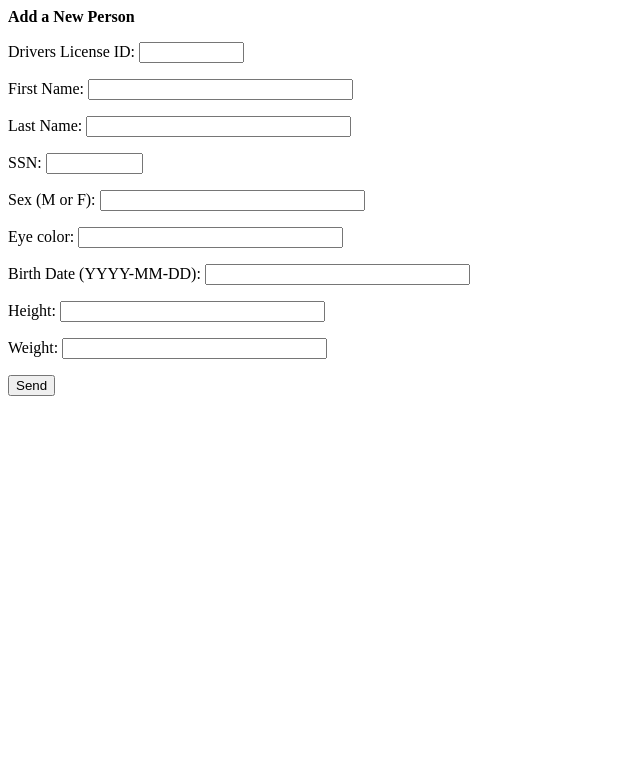
After one commit to lflo5727/CS470-Database, a PHP site: page /personadded.php in a window 1280 px wide. The commit adds this page. Shown: the top 783 px of the page, without its empty margins (0-640 px from the left). Run offline with PHP 8.4, Linux system fonts and the light colour scheme.

Commit message:
Added three new files

```diff
--- /dev/null
+++ b/www/SecurityProject/personadded.php
@@ -0,0 +1,237 @@
+<html>
+<head>
+<title>Add Person</title>
+</head>
+<body>
+<?php
+
+
+$servername = "localhost";
+$username = "root";
+$password = "";
+$dbname = "dmv";
+// Create connection
+$conn = new mysqli($servername, $username, $password, $dbname);
+
+
+if(isset($_POST['submit'])){
+
+    $data_missing = array();
+
+    if(empty($_POST['dl_id'])){
+
+        // Adds name to array
+        $data_missing[] = 'dl_id';
+
+    } else {
+
+        // Trim white space from the name and store the name
+        $f_name = trim($_POST['dl_id']);
+
+    }
+
+    if(empty($_POST['first'])){
+
+        // Adds name to array
+        $data_missing[] = 'first';
+
+    } else{
+
+        // Trim white space from the name and store the name
+        $first = trim($_POST['first']);
+
+    }
+
+    if(empty($_POST['last'])){
+
+        // Adds name to array
+        $data_missing[] = 'last';
+
+    } else {
+
+        // Trim white space from the name and store the name
+        $last = trim($_POST['last']);
+
+    }
+
+    if(empty($_POST['ssn'])){
+
+        // Adds name to array
+        $data_missing[] = 'ssn';
+
+    } else {
+
+        // Trim white space from the name and store the name
+        $ssn = trim($_POST['ssn']);
+
+    }
+
+    if(empty($_POST['sex'])){
+
+        // Adds name to array
+        $data_missing[] = 'sex';
+
+    } else {
+
+        // Trim white space from the name and store the name
+        $sex = trim($_POST['sex']);
+
+    }
+
+    if(empty($_POST['eye_color'])){
+
+        // Adds name to array
+        $data_missing[] = 'eye_color';
+
+    } else {
+
+        // Trim white space from the name and store the name
+        $eye_color = trim($_POST['eye_color']);
+
+    }
+
+    if(empty($_POST['date_of_birth'])){
+
+        // Adds name to array
+        $data_missing[] = 'Zip date_of_birth';
+
+    } else {
+
+        // Trim white space from the name and store the name
+        $date_of_birth = trim($_POST['date_of_birth']);
+
+    }
+
+    if(empty($_POST['height'])){
+
+        // Adds name to array
+        $data_missing[] = 'height';
+
+    } else {
+
+        // Trim white space from the name and store the name
+        $height = trim($_POST['height']);
+
+    }
+
+    if(empty($_POST['weight'])){
+
+        // Adds name to array
+        $data_missing[] = 'weight';
+
+    } else {
+
+        // Trim white space from the name and store the name
+        $weight = trim($_POST['weight']);
+
+    }
+
+
+    if(empty($data_missing)){
+
+        //require_once('../serverconnection_update.php');
+
+        $query = "INSERT INTO person (dl_id, first, last,
+        ssn, sex, eye_color, date_of_birth, height, weight) VALUES (?, ?, ?,
+        ?, ?, ?, ?, ?, ?)";
+
+        $stmt = mysqli_prepare($conn, $query);
+
+        //i Integers
+        //d Doubles
+        //b Blobs
+        //s Everything Else
+
+        mysqli_stmt_bind_param($stmt, "sssssssss",$dl_id,
+                               $first, $last, $ssn, $sex,
+                               $eye_color, $date_of_birth,$height,
+                               $weight);
+
+
+
+        mysqli_stmt_execute($stmt);
+
+        $affected_rows = mysqli_stmt_affected_rows($stmt);
+
+        if($affected_rows == 1){
+
+            echo 'Person Entered';
+
+            mysqli_stmt_close($stmt);
+
+            mysqli_close($conn);
+
+        } else {
+
+            //echo 'Error Occurred<br />';
+            //echo mysqli_error();
+
+            mysqli_stmt_close($stmt);
+
+            mysqli_close($conn);
+
+        }
+
+    } else {
+
+        echo 'You need to enter the following data<br />';
+
+        foreach($data_missing as $missing){
+
+            echo "$missing<br />";
+
+        }
+
+    }
+
+}
+
+?>
+
+<form action="http://localhost/SecurityProject/getpersoninfo.php" method="post">
+
+<b>Add a New Person</b>
+
+<p>Drivers License ID:
+<input type="text" name="dl_id" size="10" maxlength="10" value="" />
+</p>
+
+<p>First Name:
+<input type="text" name="first" size="30" value="" />
+</p>
+
+<p>Last Name:
+<input type="text" name="last" size="30" value="" />
+</p>
+
+<p>SSN:
+<input type="text" name="ssn" size="9" maxlength="9" value="" />
+</p>
+
+<p>Sex (M or F):
+<input type="text" name="sex" size="30" maxlength="1" value="" />
+</p>
+
+<p>Eye color:
+<input type="text" name="eye_color" size="30" maxlength="2" value="" />
+</p>
+
+<p>Birth Date (YYYY-MM-DD):
+<input type="text" name="date_of_birth" size="30" value="" />
+</p>
+
+<p>Height:
+<input type="text" name="height" size="30" maxlength="5" value="" />
+</p>
+
+<p>Weight:
+<input type="text" name="weight" size="30" value="" />
+</p>
+
+<p>
+<input type="submit" name="submit" value="Send" />
+</p>
+
+</form>
+</body>
+</html>
--- a/www/SecurityProject/sqlinjection.php
+++ b/www/SecurityProject/sqlinjection.php
@@ -25,7 +25,6 @@ if($con->connect_error){
     echo 'Connection Faild: '.$con->connect_error;
     }else{
 		echo 'Connection Good';
-		echo query('Select * from Person');
         $sql="SELECT * from Person";
 
         $res=$con->query($sql);
```
Also changed, not shown: www/SecurityProject/add.php (added, +52 -0 lines), www/SecurityProject/getpersoninfo.php (added, +63 -0 lines), www/SecurityProject/serverconnection_update.php (+5 -3 lines).
